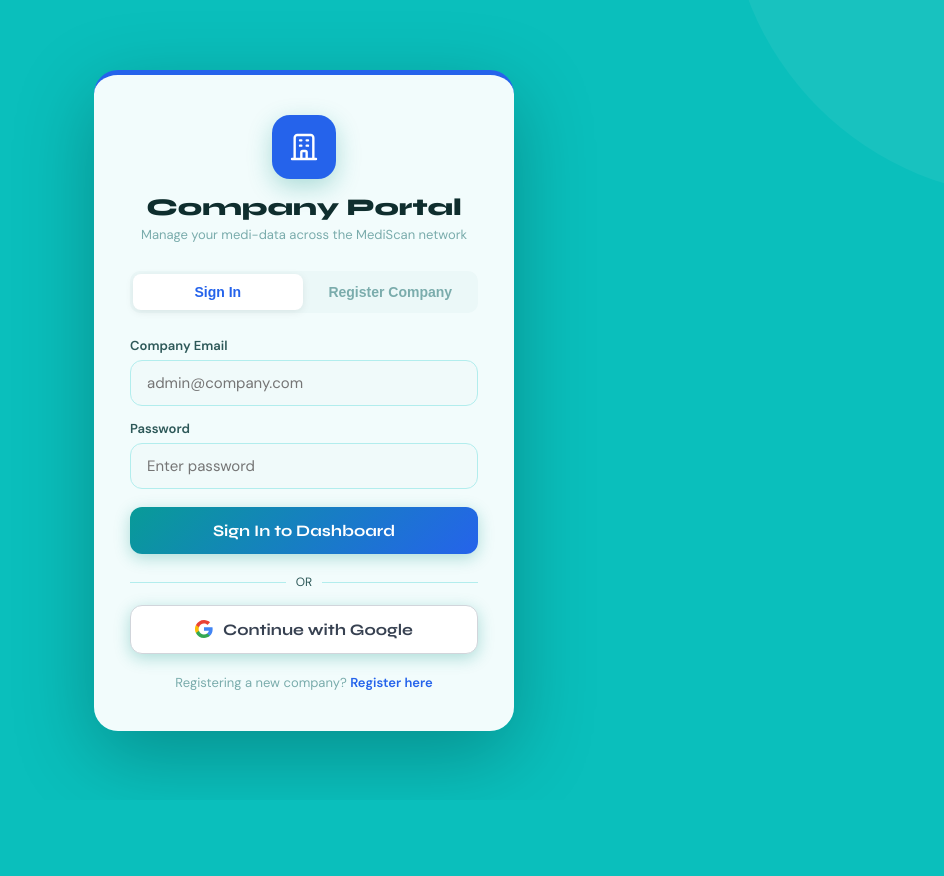
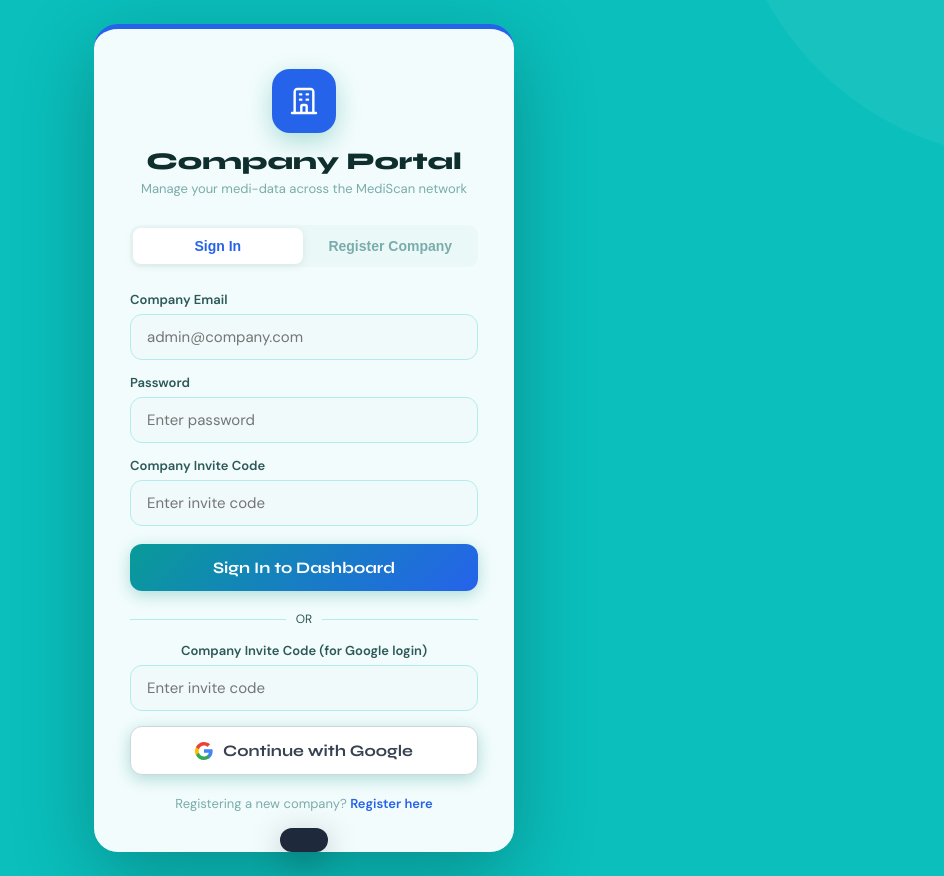
Before and after one commit to pranav742007-ux/MediScan, a Flask app: page /company in a window 1280 px wide. Shown: the whole page, without its empty margins (336-1280 px from the left). Before the commit the page ends 780 px from the top, so only its background shows below. Run offline with Flask 3, Linux system fonts and the light colour scheme; some libraries are stand-ins or nearby versions.

Commit message:
Comprehensive invite code system with role upgrades

```diff
--- a/app.py
+++ b/app.py
@@ -131,7 +131,10 @@ app.config.update(
 )
 
 # Anti-counterfeit signing secret (HMAC-SHA256)
-SIGNING_SECRET = os.environ.get("SIGNING_SECRET", app.secret_key).encode()
+SIGNING_SECRET = os.environ.get("SIGNING_SECRET", app.secret_role).encode() if hasattr(app, 'secret_role') else os.environ.get("SIGNING_SECRET", app.secret_key).encode()
+
+# Company Invite Code for automated role assignment
+COMPANY_INVITE_CODE = os.environ.get("COMPANY_INVITE_CODE", "").strip()
 
 
 def sign_medicine(med_id, med_name, serial_no):
@@ -1025,9 +1028,13 @@ def api_demo_login():
 def api_google_login():
     body = request.get_json(silent=True)
     token = body.get("idToken")
-
-    # Self-service Google login defaults to user. Companies must be invited.
-    requested_role = body.get("role", "user")
+    submitted_code = body.get("invite_code", "").strip()
+
+    # Determine role based on invite code
+    if COMPANY_INVITE_CODE and submitted_code == COMPANY_INVITE_CODE:
+        requested_role = "company"
+    else:
+        requested_role = "user"
 
     if not token:
         return jsonify({"error": "No token provided"}), 400
@@ -1063,6 +1070,11 @@ def api_google_login():
         else:
             user_id = user["id"]
             role = user["role"]
+            # If existing user provides valid company code, upgrade them
+            if requested_role == "company" and role != "company":
+                c.execute("UPDATE users SET role = 'company' WHERE id = ?", (user_id,))
+                conn.commit()
+                role = "company"
 
         session["user_id"] = user_id
         session["role"] = role
@@ -1447,9 +1459,14 @@ def api_register():
     email = body.get("email", "").strip().lower()
     password = body.get("password", "")
 
-    # Force self-registrations to 'user'.
-    # Companies must be invited/created by admins.
-    role = "user"
+    # Check for Company Invite Code to grant higher privileges
+    COMPANY_INVITE_CODE = os.environ.get("COMPANY_INVITE_CODE", "").strip()
+    submitted_code = body.get("invite_code", "").strip()
+
+    if COMPANY_INVITE_CODE and submitted_code == COMPANY_INVITE_CODE:
+        role = "company"
+    else:
+        role = "user"
 
     if not name or not email or not password:
         return jsonify({"error": "Please fill in all fields"}), 400
@@ -1510,9 +1527,17 @@ def api_login():
     user = c.fetchone()
 
     if user and check_password_hash(user["password"], password):
-        # Establish Server Session Cookie
+        role = user["role"]
+        # Upgrade to company if valid code provided
+        submitted_code = body.get("invite_code", "").strip()
+        if COMPANY_INVITE_CODE and submitted_code == COMPANY_INVITE_CODE and role != "company":
+            c2 = conn.cursor()
+            c2.execute("UPDATE users SET role = 'company' WHERE id = ?", (user["id"],))
+            conn.commit()
+            role = "company"
+
         session["user_id"] = user["id"]
-        session["role"] = user["role"]
+        session["role"] = role
 
         return jsonify(
             {
--- a/static/company.js
+++ b/static/company.js
@@ -53,7 +53,11 @@ function doSignIn() {
     method: 'POST',
     credentials: 'same-origin',
     headers: { 'Content-Type': 'application/json' },
-    body: JSON.stringify({ email: email, password: pass })
+    body: JSON.stringify({
+      email: email,
+      password: pass,
+      invite_code: document.getElementById('signInvite').value.trim()
+    })
   })
   .then(function(r) { return r.json().then(function(d) { return { status: r.status, data: d }; }); })
   .then(function(res) {
@@ -77,6 +81,7 @@ function doRegister() {
   var email = document.getElementById('regEmail').value.trim();
   var pass = document.getElementById('regPass').value;
   var confirm = document.getElementById('regConfirm').value;
+  var invite = document.getElementById('regInvite').value.trim();
 
   if (!name || !email || !pass) { showLoginError('Please fill in all fields'); return; }
   if (pass !== confirm) { showLoginError('Passwords don\'t match'); return; }
@@ -86,7 +91,13 @@ function doRegister() {
     method: 'POST',
     credentials: 'same-origin',
     headers: { 'Content-Type': 'application/json' },
-    body: JSON.stringify({ name: name, email: email, password: pass, role: 'company' })
+    body: JSON.stringify({
+      name: name,
+      email: email,
+      password: pass,
+      role: 'company',
+      invite_code: invite
+    })
   })
   .then(function(r) { return r.json().then(function(d) { return { status: r.status, data: d }; }); })
   .then(function(res) {
@@ -150,7 +161,11 @@ function handleGoogleCredentialResponse(response) {
     method: 'POST',
     credentials: 'same-origin',
     headers: { 'Content-Type': 'application/json' },
-    body: JSON.stringify({ idToken: response.credential, role: 'company' })
+    body: JSON.stringify({
+      idToken: response.credential,
+      invite_code: document.getElementById('googleInvite').value.trim(),
+      role: 'company'
+    })
   })
   .then(function(r) { return r.json(); })
   .then(function(res) {
--- a/templates/company.html
+++ b/templates/company.html
@@ -73,6 +73,10 @@
         <label>Password</label>
         <input type="password" id="signPass" placeholder="Enter password">
       </div>
+      <div class="login-field">
+        <label>Company Invite Code</label>
+        <input type="text" id="signInvite" placeholder="Enter invite code">
+      </div>
       <button class="loginBtn" onclick="doSignIn()">Sign In to Dashboard</button>
     </div>
 
@@ -94,6 +98,10 @@
         <label>Confirm Password</label>
         <input type="password" id="regConfirm" placeholder="Confirm password">
       </div>
+      <div class="login-field">
+        <label>Company Invite Code</label>
+        <input type="text" id="regInvite" placeholder="Enter your invite code">
+      </div>
       <button class="loginBtn" onclick="doRegister()">Register Company</button>
     </div>
 
@@ -103,6 +111,12 @@
             <div style="flex:1; height:1px; background:var(--bdr);"></div>
             <div style="padding:0 10px;">OR</div>
             <div style="flex:1; height:1px; background:var(--bdr);"></div>
+        </div>
+        <div style="margin-top:15px; margin-bottom:15px;">
+            <div class="login-field">
+                <label>Company Invite Code (for Google login)</label>
+                <input type="text" id="googleInvite" placeholder="Enter invite code">
+            </div>
         </div>
         <button class="loginBtn" style="background:#fff; color:#374151; border:1px solid #d1d5db; display:flex; align-items:center; justify-content:center; gap:10px;" onclick="doGoogleLogin()">
             <svg width="18" height="18" viewBox="0 0 18 18"><path d="M17.64 9.2c0-.637-.057-1.251-.164-1.84H9v3.481h4.844c-.209 1.125-.843 2.078-1.796 2.717v2.258h2.908c1.702-1.567 2.684-3.874 2.684-6.615z" fill="#4285F4"/><path d="M9 18c2.43 0 4.467-.806 5.956-2.184l-2.908-2.259c-.806.54-1.837.86-3.048.86-2.344 0-4.328-1.584-5.036-3.711H.957v2.332A8.997 8.997 0 009 18z" fill="#34A853"/><path d="M3.964 10.712c-.18-.54-.282-1.117-.282-1.712s.102-1.173.282-1.712V4.956H.957a8.993 8.993 0 000 8.088l3.007-2.332z" fill="#FBBC05"/><path d="M9 3.58c1.321 0 2.508.454 3.44 1.345l2.582-2.582C13.463.891 11.426 0 9 0 5.483 0 2.457 2.048.957 4.956l3.007 2.332C4.672 5.164 6.656 3.58 9 3.58z" fill="#EA4335"/></svg>
```
